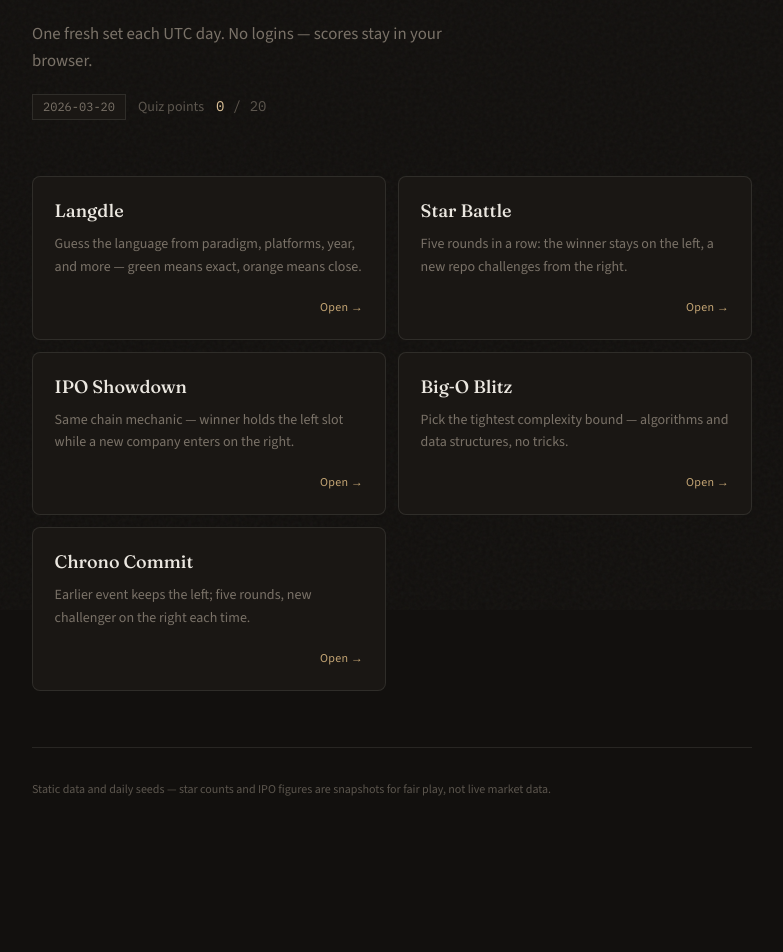
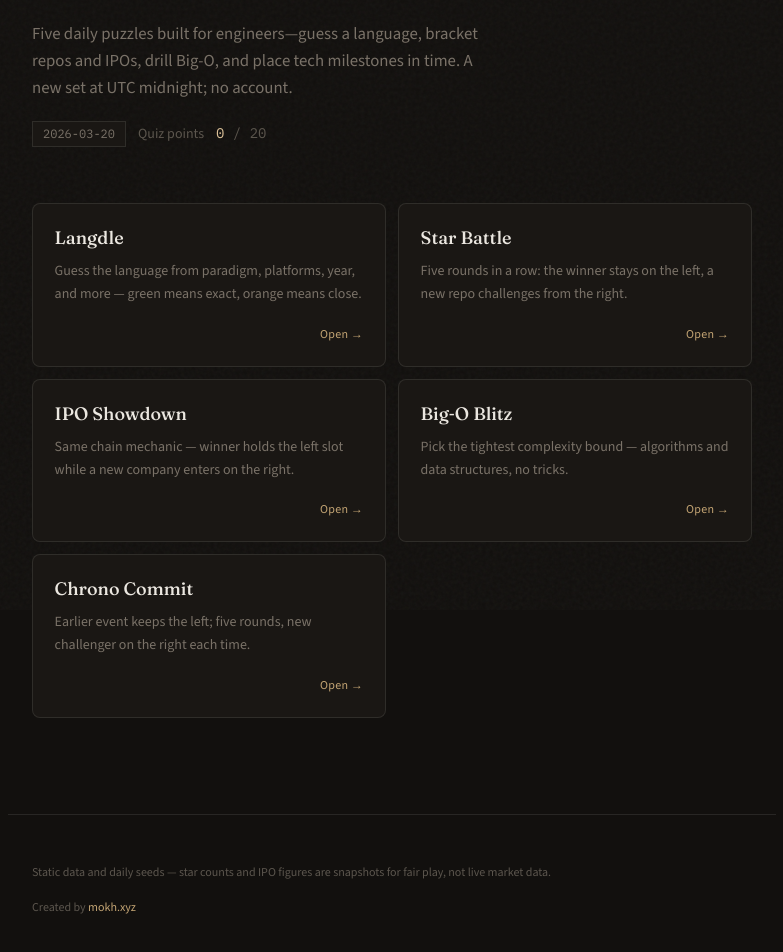
Before and after one commit to M0xoo/swedle, a Next.js app: page / in a window 1280 px wide. Shown: the part 190-1142 px from the top of the page, without its empty margins (248-1031 px from the left). Before the commit the page ends 1085 px from the top, so only its background shows below. Built offline with nearby package versions, Linux system fonts and the light colour scheme; no server answers.

Commit message:
texts and footer

```diff
--- a/app/layout.tsx
+++ b/app/layout.tsx
@@ -1,5 +1,6 @@
 import type { Metadata, Viewport } from "next";
 import { Fraunces, IBM_Plex_Mono, Source_Sans_3 } from "next/font/google";
+import { SiteFooter } from "@/components/SiteFooter";
 import { SITE_DESCRIPTION } from "@/lib/seo";
 import { getSiteUrl } from "@/lib/site-url";
 import "./globals.css";
@@ -85,7 +86,8 @@ export default function RootLayout({
       className={`${fraunces.variable} ${sourceSans.variable} ${ibmMono.variable} h-full antialiased`}
     >
       <body className="flex min-h-full flex-col bg-[var(--bg)] text-[var(--fg)] [font-family:var(--font-sans),ui-sans-serif,system-ui,sans-serif]">
-        {children}
+        <div className="flex min-h-full flex-1 flex-col">{children}</div>
+        <SiteFooter />
       </body>
     </html>
   );
--- a/app/page.tsx
+++ b/app/page.tsx
@@ -26,8 +26,9 @@ export default function Home() {
             SWEDLE
           </h1>
           <p className="max-w-md text-[1.05rem] leading-relaxed text-[var(--muted)]">
-            One fresh set each UTC day. No logins — scores stay in your
-            browser.
+            Five daily puzzles built for engineers—guess a language, bracket
+            repos and IPOs, drill Big‑O, and place tech milestones in time. A
+            new set at UTC midnight; no account.
           </p>
           <div className="flex flex-wrap items-baseline gap-x-3 gap-y-1 text-sm">
             <DailyPuzzleDate dateKey={dateKey} variant="home" />
@@ -39,11 +40,6 @@ export default function Home() {
         <section className="grid gap-3 sm:grid-cols-2">
           <HomeGameTiles dateKey={dateKey} games={HOME_GAMES} />
         </section>
-
-        <footer className="border-t border-[var(--line)] pt-8 text-xs leading-relaxed text-[var(--muted2)]">
-          Static data and daily seeds — star counts and IPO figures are
-          snapshots for fair play, not live market data.
-        </footer>
       </main>
     </div>
   );
--- /dev/null
+++ b/components/SiteFooter.tsx
@@ -0,0 +1,21 @@
+export function SiteFooter() {
+  return (
+    <footer className="mx-auto w-full max-w-3xl space-y-4 border-t border-[var(--line)] px-4 py-10 text-xs leading-relaxed text-[var(--muted2)] sm:px-6 sm:py-12">
+      <p>
+        Static data and daily seeds — star counts and IPO figures are snapshots
+        for fair play, not live market data.
+      </p>
+      <p>
+        Created by{" "}
+        <a
+          href="https://mokh.xyz"
+          target="_blank"
+          rel="noopener noreferrer"
+          className="text-[var(--accent)] underline-offset-2 transition-colors hover:text-[var(--accent-bright)] hover:underline"
+        >
+          mokh.xyz
+        </a>
+      </p>
+    </footer>
+  );
+}
--- a/lib/seo.ts
+++ b/lib/seo.ts
@@ -1,2 +1,2 @@
 export const SITE_DESCRIPTION =
-  "Free daily puzzles for developers: guess programming languages (Langdle), compare GitHub stars and IPOs, Big‑O quizzes, and tech timeline trivia. New set every UTC day — no account needed.";
+  "Five daily mini-games for developers: Langdle, star and IPO brackets, Big‑O, and tech chronology. New set every UTC day—no account; progress stays in your browser.";
```
